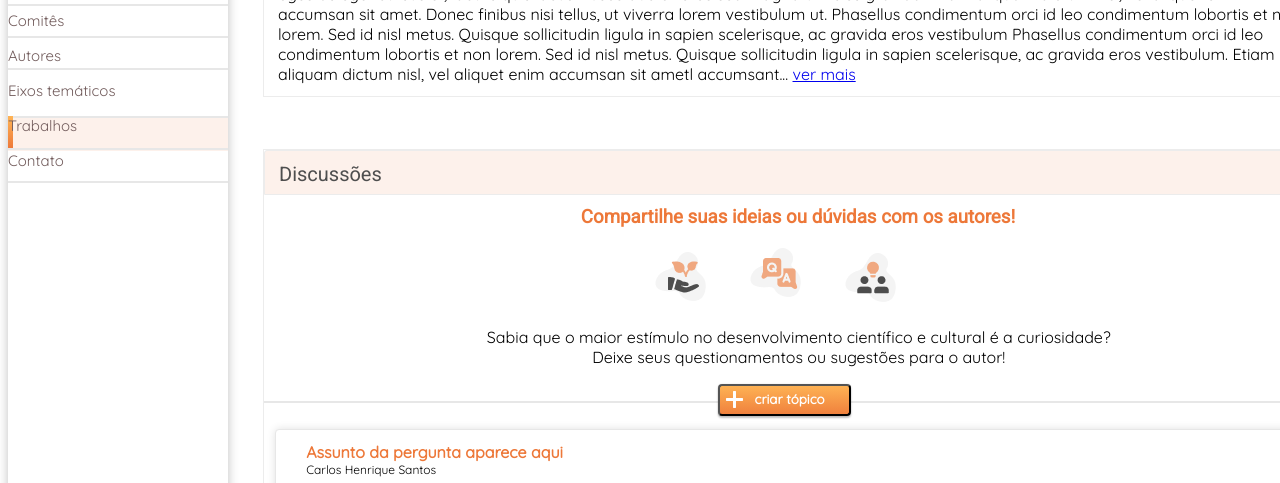
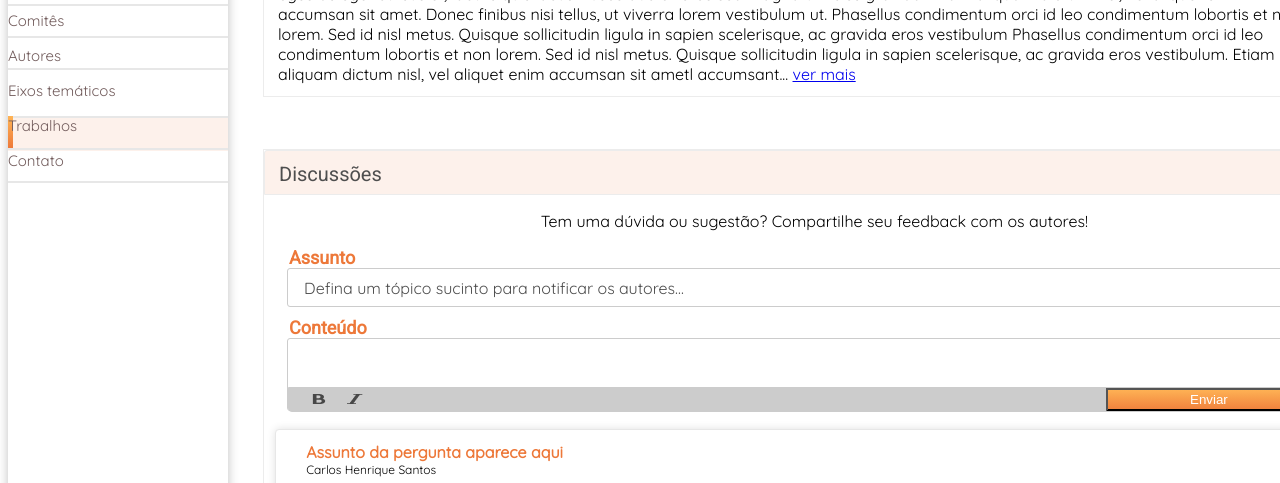
Before and after one commit to contrastguy/Exercicio-Front-End-Galoa, a plain HTML site: page index.html in a window 1280 px wide. Both pictures are taken after a click on the button "criar tópico". Shown: the part 762-1245 px from the top of the page. Drawn offline with nearby package versions, Linux system fonts and the light colour scheme.

Commit message:
Update HTML/CSS/JS

```diff
--- a/app.js
+++ b/app.js
@@ -0,0 +1,29 @@
+console.log("Estou funcionando!");
+
+let botao = document.getElementById("criar-topico-botao")
+let conteudo= document.getElementById("discussoes-content");
+let novoConteudo =  document.getElementById("novo-topico");
+let discussoes = document.getElementById("discussoes");
+let footer =document.getElementsByTagName("footer");
+botao.addEventListener("click",function(){
+    if(conteudo.style.display==="none"){
+        conteudo.style.display="block";
+        novoConteudo.style.display="none";
+
+
+    }else{
+        conteudo.style.display="none";
+        novoConteudo.style.display="block";
+    }
+
+})
+
+let botaoEnviar = document.getElementById("botao-enviar");
+botaoEnviar.addEventListener("click",function(){
+    novoConteudo.style.display="none";
+   if(discussoes.style.height=="621px"){
+        discussoes.style.height="753px";
+   }else{
+       discussoes.style.height="621px";
+   }
+})
--- a/index.html
+++ b/index.html
@@ -6,6 +6,8 @@
     <meta name="viewport" content="width=device-width, initial-scale=1.0">
     <title>Trabalho</title>
     <link rel="stylesheet" href="styles.css">
+    <script src="https://ajax.googleapis.com/ajax/libs/jquery/2.1.1/jquery.min.js"></script>
+
 </head>
 <body>
     <div id="side-menu-shadow"></div>
@@ -123,6 +125,7 @@
             <div id="discussoes-header">
               <p>Discussões</p>
             </div>
+            <div id="discussoes-content">
                 <h3> <b> Compartilhe suas ideias ou dúvidas com os autores!</b></h3>
                 <div id="icone1">
                     <img src="Imagens/icone1.png" alt="Icone1">
@@ -137,10 +140,26 @@
                     Sabia que o maior estímulo no desenvolvimento científico e cultural é a curiosidade? Deixe seus questionamentos ou sugestões para o autor!
                 </div>
                 <hr>
-            <button>
+                <button id="criar-topico-botao">
                     <img  id="img-botao-criar-topico" src="Imagens/icon - criar.png" alt="adicionar-sinal">
                    <p id="criar-topico"> <strong>criar tópico</strong> </p>
                 </button>
+            </div>
+            <div id="novo-topico">
+                <p>Tem uma dúvida ou sugestão? Compartilhe seu feedback com os autores!</p>
+                <h5>Assunto</h5>
+                 <div id="novoconteudo-assunto">
+                    <p>Defina um tópico sucinto para notificar os autores...</p>
+                 </div>
+                <h5>Conteúdo</h5>
+                    <div id="novoconteudo-txt">
+                        <div id="caixa-novoconteudo-txt">
+                            <img id="img-negrito" src="Imagens/negrito-img.png" alt="botao-negrito">
+                            <img id="img-italico" src="Imagens/italico-img.png" alt="botao-italico">
+                        <button id="botao-enviar">Enviar</button>
+                        </div>
+                    </div>
+            </div>
             <div id="caixa1">
                 <div class="css-caixa">
                     <div class="caixa-header">
@@ -191,5 +210,7 @@
         <img src="Imagens/imagem - footer.png" alt="imagem-footer">
     </footer>
     <!-- // -->
+    <script src="app.js"></script>
+
 </body>
 </html>
--- a/styles.css
+++ b/styles.css
@@ -178,7 +178,7 @@ header {
 
 #botao-idiomas {
     position: relative;
-    right:-57%;
+    right: -57%;
 
     box-sizing: border-box;
     border-radius: 3px;
@@ -548,7 +548,10 @@ main {
     top: -8px;
 }
 
-#discussoes>h3 {
+
+
+
+#discussoes-content>h3 {
     margin: 0;
     color: #ED7839;
     position: absolute;
@@ -588,7 +591,7 @@ hr {
     border: 1px solid #E7E7E7;
 }
 
-#discussoes>button {
+#discussoes-content>button {
     width: 133px;
     height: 32px;
     position: absolute;
@@ -701,3 +704,86 @@ footer {
     top: 170%;
     right: 529px;
 }
+
+
+
+#novo-topico {
+    display: none;
+    width: 1025px;
+    height: 245px;
+}
+
+#novo-topico>p {
+    font-family: 'Quicksand', sans-serif;
+    position: relative;
+    left: 27%;
+}
+
+#novo-topico>h5 {
+    font-family: 'Roboto', sans-serif;
+    font-size: 18px;
+    position: relative;
+    left: 25px;
+    margin: 0px;
+    color: #ED7839;
+}
+
+#novoconteudo-assunto {
+    width: 1025.52px;
+    height: 39px;
+    position: relative;
+    left: 23px;
+    background: #FFFFFF;
+    border: 1px solid #CCCCCC;
+    box-sizing: border-box;
+    border-radius: 3px;
+    margin-bottom: 10px;
+}
+
+#novoconteudo-assunto>p {
+    color: #4D4D4D;
+    font-family: 'Quicksand', sans-serif;
+    position: relative;
+    top: -7px;
+    left: 16px;
+}
+
+#novoconteudo-txt {
+    width: 1025.52px;
+    height: 73px;
+    background: #FFFFFF;
+    border: 1px solid #CCCCCC;
+    box-sizing: border-box;
+    border-radius: 3px;
+    position: relative;
+    left: 23px;
+}
+
+#caixa-novoconteudo-txt {
+    background-color: #CCCCCC;
+    border: 1px solid #CCCCCC;
+    box-sizing: border-box;
+    border-radius: 0px 0px 4px 4px;
+    position: relative;
+    top: 48px;
+}
+
+#caixa-novoconteudo-txt>button {
+    background: linear-gradient(180deg, #FEB154 0%, #F1833E 100%);
+    border-radius: 0px 0px 4px 0px;
+    height: 23px;
+    width: 205px;
+    position: relative;
+    left: 76.3%;
+    color: #FFFFFF;
+}
+
+#img-italico{
+    position: relative;
+    left: 40px;
+}
+
+#img-negrito{
+    position: relative;
+    left: 23px;
+}
```
Also changed, not shown: Imagens/italico-img.png (added), Imagens/negrito-img.png (added). Lines whose indentation alone changed are shown as unchanged.
